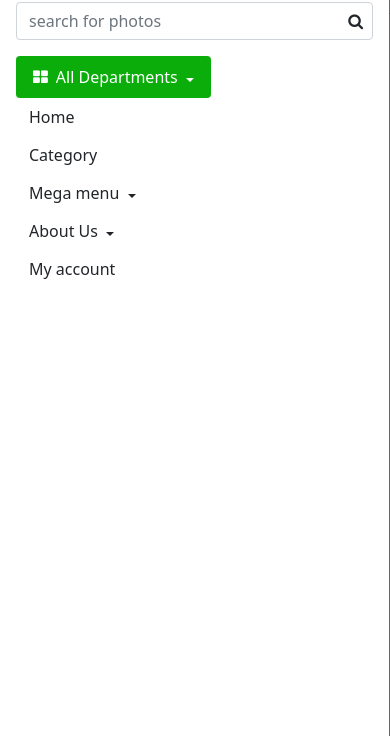
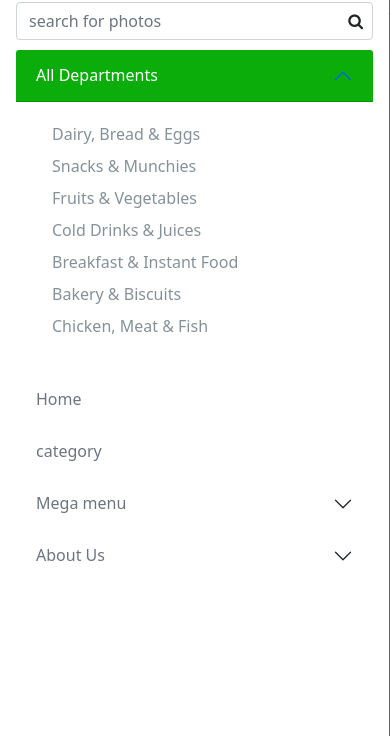
Before and after one commit to manusaini0017/grocery, a plain HTML site: page index.html in a window 390 px wide. Both pictures are taken after a click on the button 341 px from the left and 57 px from the top of the page. Shown: the part 81-817 px from the top of the page. Drawn offline with nearby package versions, Linux system fonts and the light colour scheme.

Commit message:
creat accordian

```diff
--- a/css/style.css
+++ b/css/style.css
@@ -6,6 +6,8 @@
 :is(.wrap-1 button, button span,.list-unstyled a){color: #5c6c75bf;}
 .btn-outline-gray:hover{background-color:  #c1c7c6;}
 .topnav button:hover{color: green;}
+ .btn:focus{box-shadow: 0 0 !important;}
+ .form-control:focus{box-shadow: 0 0 0 .25rem rgba(10, 173, 10, .25) !important; border-color: rgba(10, 173, 10, .25) !important;}
 
 .btn-green{background-color: #0aad0a !important;}
 .btn-green:hover{background-color: #088a08 !important;}
@@ -76,6 +78,13 @@ footer ul li a:hover{color: #088a08 !important;}
 .wrap-5 .card{margin-bottom: 2rem;}
 .owl-carousel .owl-item{margin: 10px 0;}
 .caret::after{margin-bottom: -3px;}
+.accordion-button:focus{box-shadow: 0 0 !important;}
+.remove-caret::after {background-image: none !important;}
+.accordion{margin-top: 10px;}
+.accordion .dropdown-item:active{background-color: #e9ecef; color: black;}
+.accordion-item{border: none !important;}
+.accordion .text-dark{font-size: 18px;}
+.navbar-toggler:focus {box-shadow: 0 0 !important;}
 
 
 
--- a/index.html
+++ b/index.html
@@ -77,7 +77,7 @@
                     href="" aria-label="user"><span class=" fa fa-user text-muted"></span></a></div>
                 <div class="ms-3 fs-5 "><a href="" aria-label="shopping-bag"><span
                       class=" fa fa-shopping-bag text-muted"></span></a></div>
-                <div  class="d-inline-block d-lg-none list-inline-item icon"><button type="button"
+                <div class="d-inline-block d-lg-none list-inline-item icon"><button type="button"
                     data-bs-toggle="offcanvas" data-bs-target="#offcanvasExample" class="navbar-toggler collapsed"><svg
                       xmlns="http://www.w3.org/2000/svg" viewBox="0 0 16 16" width="32" height="32" fill="currentColor"
                       class="bi bi-text-indent-left green">
@@ -85,8 +85,7 @@
                         d="M2 3.5a.5.5 0 0 1 .5-.5h11a.5.5 0 0 1 0 1h-11a.5.5 0 0 1-.5-.5m.646 2.146a.5.5 0 0 1 .708 0l2 2a.5.5 0 0 1 0 .708l-2 2a.5.5 0 0 1-.708-.708L4.293 8 2.646 6.354a.5.5 0 0 1 0-.708M7 6.5a.5.5 0 0 1 .5-.5h6a.5.5 0 0 1 0 1h-6a.5.5 0 0 1-.5-.5m0 3a.5.5 0 0 1 .5-.5h6a.5.5 0 0 1 0 1h-6a.5.5 0 0 1-.5-.5m-5 3a.5.5 0 0 1 .5-.5h11a.5.5 0 0 1 0 1h-11a.5.5 0 0 1-.5-.5">
                       </path>
                     </svg></button></div>
-                <div class="offcanvas offcanvas-start" tabindex="-1" id="offcanvasExample"
-                 >
+                <div class="offcanvas offcanvas-start" tabindex="-1" id="offcanvasExample">
                   <div class="offcanvas-header">
                     <a href="" aria-label="shopping-cart" class="text-decoration-none text-dark fs-3 fw-bold"><span
                         class="fa fa-shopping-cart green"></span>Fresh cart</a>
@@ -103,15 +102,19 @@
                     </form>
 
 
-
-                    <div class="d-flex flex-column mt-3  side_bar ">
-                      <div class="dropdown position-static">
-                        <a href=""
-                          class="btn dropdown-toggle caret  btn-green py-2 px-3 text-white text-decoration-none"
-                          aria-expanded="false">
-                          <span class=" fa fa-th-large text-white me-2"></span>All Departments
+                    <div class="accordion" id="accordionExample">
+                      <div class="accordion-item">
+                        <h2 class="accordion-header" id="headingOne">
+                          <a href="" class="accordion-button btn-green text-white text-decoration-none "
+                            data-bs-toggle="collapse" data-bs-target="#collapseOne" aria-expanded="true"
+                            aria-controls="collapseOne">
+                            All Departments
                           </a>
-                        <ul class="dropdown-menu position-static">
+                        </h2>
+                        <div id="collapseOne" class="accordion-collapse collapse show" aria-labelledby="headingOne"
+                          data-bs-parent="#accordionExample">
+                          <div class="accordion-body">
+                            <ul class="list-unstyled">
                               <li><a class="dropdown-item" href="#">Dairy, Bread & Eggs</a></li>
                               <li><a class="dropdown-item" href="#">Snacks & Munchies</a></li>
                               <li><a class="dropdown-item" href="#">Fruits & Vegetables</a></li>
@@ -122,38 +125,38 @@
 
                             </ul>
                           </div>
-
-
-                      <div>
-                        <a class="btn  text-dark" href="">
+                        </div>
+                      </div>
+                      <div class="accordion-item">
+                        <h2 class="accordion-header" id="headingTwo">
+                          <a href="" class="accordion-button collapsed text-decoration-none text-muted remove-caret"
+                            data-bs-toggle="collapse" data-bs-target="#collapseTwo" aria-expanded="false">
                             Home
                           </a>
-
-                      </div>
-
-
-                      <div class="dropdown">
-                        <a href="" class="btn   text-dark">
-
-                          Category
+                        </h2>
+
+                      </div>
+                      <div class="accordion-item">
+                        <h2 class="accordion-header " id="headingThree">
+                          <a href="" class="accordion-button collapsed text-decoration-none text-muted remove-caret"
+                            data-bs-toggle="collapse" data-bs-target="#collapseThree" aria-expanded="false">
+                            category
                           </a>
-
-                      </div>
-
-
-                      <div class="dropdown position-static">
-                        <a href=""
-                          class="btn  dropdown-toggle caret text-dark  custom_green text-decoration-none "
-                         aria-expanded="false" >
+                        </h2>
+
+                      </div>
+
+                      <div class="accordion-item">
+                        <h2 class="accordion-header" id="headingfour">
+                          <a href="" class="accordion-button collapsed text-decoration-none text-muted"
+                            data-bs-toggle="collapse" data-bs-target="#collapsefour" aria-expanded="false"
+                            aria-controls="collapsefour">
                             Mega menu
                           </a>
-                        <div class="dropdown-menu position-static full-width px-3"  >
-
-
-                          <div class="row  flex-column">
-
-
-                            <div class="col-lg-3 ">
+                        </h2>
+                        <div id="collapsefour" class="accordion-collapse collapse" aria-labelledby="headingThree"
+                          data-bs-parent="#accordionExample">
+                          <div class="accordion-body">
 
                             <ul class="list-unstyled">
                               <li class="green"><a class="dropdown-item" href="#"></a>Dairy,Bread & Eggs</li>
@@ -168,8 +171,8 @@
 
                             </ul>
 
-                            </div>
-                            <div class="col-xl-3 ">
+
+
 
                             <ul class="list-unstyled">
                               <li class="green"><a class="dropdown-item" href="#"></a>Breakfast & Instant Food</li>
@@ -185,8 +188,8 @@
 
                             </ul>
 
-                            </div>
-                            <div class="col-xl-3 ">
+
+
 
                             <ul class="list-unstyled">
                               <li class="green"><a class="dropdown-item" href="#"></a>Cold Drinks & Juices</li>
@@ -201,9 +204,6 @@
 
                             </ul>
 
-                            </div>
-                            <div class=" col-xl-3">
-
                             <div class="card   border-0 rounded-0 bg-transparent">
                               <img src="img/menu-banner.jpg" class="card-img" alt="...">
                               <div class="card-img-overlay mt-3 ms-3">
@@ -215,21 +215,24 @@
                               </div>
                             </div>
 
-                            </div>
-
-
-                          </div>
-                        </div>
-                      </div>
-
-
-                      <div class="dropdown position-static">
-                        <a href=""
-                          class="btn  dropdown-toggle caret text-dark  custom_green text-decoration-none"
-                          id="dropdownMenuButton7" aria-expanded="false">
+
+                          </div>
+                        </div>
+                      </div>
+
+
+                      <div class="accordion-item">
+                        <h2 class="accordion-header" id="headingfive">
+                          <a href="" class="accordion-button collapsed text-decoration-none text-muted"
+                            data-bs-toggle="collapse" data-bs-target="#collapsefive" aria-expanded="false"
+                            aria-controls="collapsefive">
                             About Us
                           </a>
-                        <ul class="dropdown-menu position-static" >
+                        </h2>
+                        <div id="collapsefive" class="accordion-collapse collapse" aria-labelledby="headingThree"
+                          data-bs-parent="#accordionExample">
+                          <div class="accordion-body">
+                            <ul class="list-unstyled">
 
 
                               <li><a class="dropdown-item" href="#">About us</a></li>
@@ -237,21 +240,15 @@
                               <li><a class="dropdown-item" href="#">Contact</a></li>
                             </ul>
                           </div>
-
-
-                      <div class="dropdown">
-                        <a href="" class="btn   text-dark custom_green">
-
-                          My account
-                        </a>
-
-                      </div>
-
-
-
-                    </div>
-                  </div>
-                </div>
+                        </div>
+                      </div>
+                    </div>
+
+
+
+                  </div>
+                </div>
+
               </div>
             </div>
           </div>
@@ -307,11 +304,11 @@
 
 
               <div class="dropdown position-static">
-                <a href="javascript:void(0)" class="btn  dropdown-toggle text-dark  custom_green"  id="dropdownMenuButton23"
-                  aria-expanded="false">
+                <a href="javascript:void(0)" class="btn  dropdown-toggle text-dark  custom_green"
+                  id="dropdownMenuButton23" aria-expanded="false">
                   Mega menu
                 </a>
-                <div class="dropdown-menu full-width px-3" >
+                <div class="dropdown-menu full-width px-3">
 
                   <div class="row ">
 
@@ -387,11 +384,11 @@
 
 
               <div class="dropdown">
-                <a href="javascript:void(0)" class="btn  dropdown-toggle text-dark  custom_green"  id="dropdownMenuButton24"
-                  aria-expanded="false">
+                <a href="javascript:void(0)" class="btn  dropdown-toggle text-dark  custom_green"
+                  id="dropdownMenuButton24" aria-expanded="false">
                   Anout Us
                 </a>
-                <ul class="dropdown-menu" >
+                <ul class="dropdown-menu">
 
                   <li><a class="dropdown-item" href="#">About us</a></li>
 
@@ -424,7 +421,7 @@
 
           <div class="container-xl">
 
-            <img src="img/slide-1.jpg" alt="supermarket-banner" class="bd-placeholder-img img-fluid" >
+            <img src="img/slide-1.jpg" alt="supermarket-banner" class="bd-placeholder-img img-fluid">
 
 
             <div class="carousel-caption text-start ">
@@ -442,14 +439,15 @@
         </div>
         <div class="carousel-item" data-bs-interval="2000">
           <div class="container-xl">
-            <img src="img/slide-2.jpg" alt="food-banner" class="bd-placeholder-img img-fluid" >
+            <img src="img/slide-2.jpg" alt="food-banner" class="bd-placeholder-img img-fluid">
 
 
 
             <div class="container-xl">
               <div class="carousel-caption text-start ">
                 <div class="col-lg-6 col-md-12  pt-lg-5 pt-md-5">
-                  <small class="bg-warning rounded-3 px-1  text-dark mt-lg-5 mt-md-5 mt-sm-5 p-sm-1">Free Shipping - orders
+                  <small class="bg-warning rounded-3 px-1  text-dark mt-lg-5 mt-md-5 mt-sm-5 p-sm-1">Free Shipping -
+                    orders
                     over $100</small>
                   <h2 class="text-dark fw-bold mt-3 display-5">Free Shipping on orders over <span class="green">
                       $100</span></h2>
@@ -1448,7 +1446,7 @@
   </footer>
 
 
-  <div class="modal fade" id="signin" tabindex="-1"  aria-hidden="true">
+  <div class="modal fade" id="signin" tabindex="-1" aria-hidden="true">
     <div class="modal-dialog">
       <div class="modal-content">
 
@@ -1590,17 +1588,7 @@
         }
       })
 
-      $(".side_bar a").click(function (e) {
-        e.preventDefault();
-        if ($(this).next(".dropdown-menu").is(":hidden")) {
-          $(".side_bar .dropdown-menu").slideUp();
-          $(this).next(".dropdown-menu").slideDown();
-        }
-       else if ($(this).next(".dropdown-menu").is(":visible")) {
-         $(this).next(".dropdown-menu").slideUp();
-       }
-
-      })
+
 
 
     })
```
Lines whose indentation alone changed are shown as unchanged.
